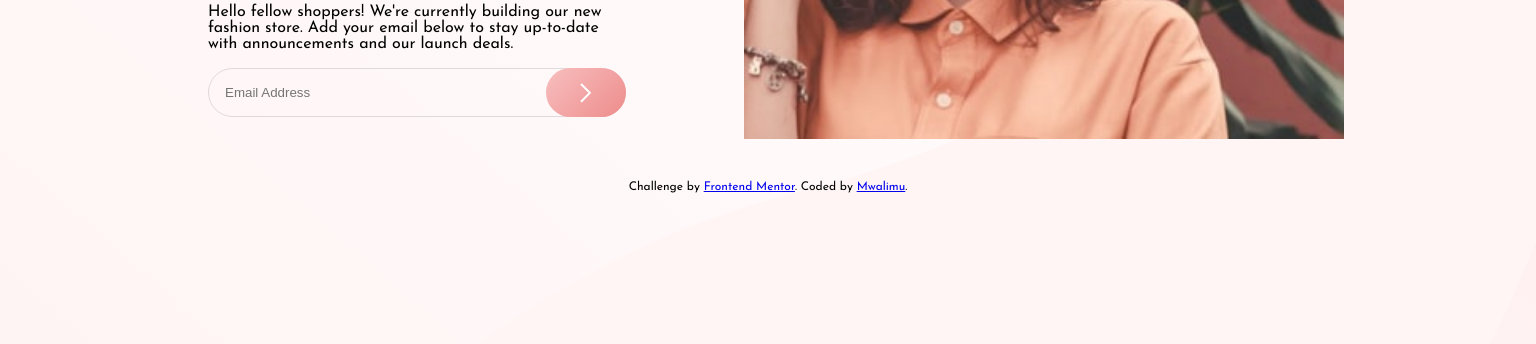
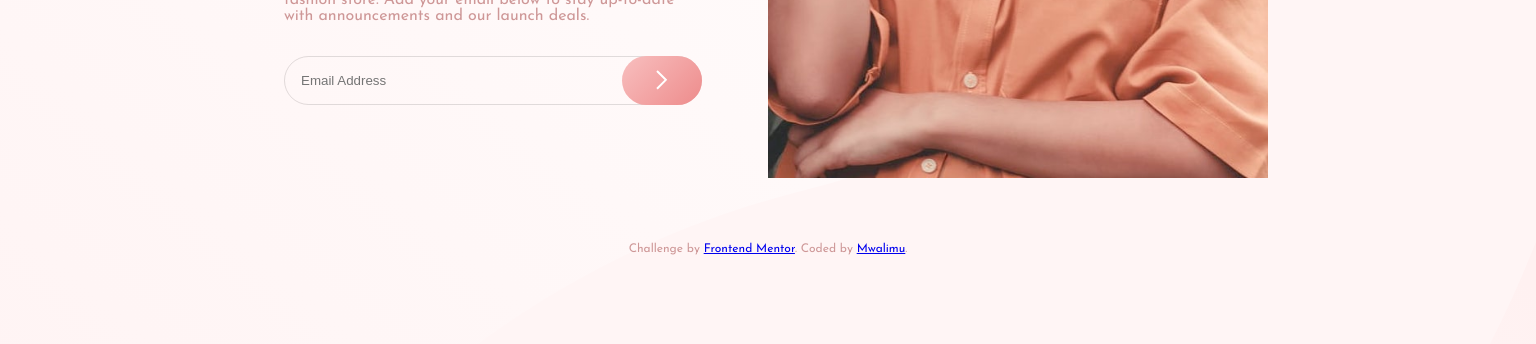
Before and after one commit to mwalimu-creations/fm-base-apparel, a plain HTML site: page index.html in a window 1536 px wide. Shown: the part 456-800 px from the top of the page. Drawn offline with Linux system fonts and the light colour scheme.

Commit message:
fixed the picture error

```diff
--- a/index.css
+++ b/index.css
@@ -60,7 +60,7 @@ section {
 header {
     padding: 1.5rem;
     grid-area: header;
-    align-self: flex-start;
+    /* align-self: flex-start; */
 }
 
 header>img {
@@ -99,7 +99,7 @@ span {
 
 p {
     margin-top: 1rem;
-
+    color: var(--DESATURATED-RED)
 }
 
 .input-section {
@@ -153,7 +153,7 @@ footer {
 @media (min-width: 1440px) {
 
     body {
-        margin: 0 12rem;
+        margin:  0 12rem;
         background-image: url('./images/bg-pattern-desktop.svg');
         background-size: cover;
     }
@@ -165,17 +165,22 @@ footer {
         grid-template-areas:
             "header image"
             "text-section image"
+            "text-section image"
             "footer footer"
         ;
-        height: 400px;
+        height: 750px;
     }
 
     section {
         width: 450px;
     }
 
+    section > p, .input-section {
+        margin-top: 2rem;
+    }
+
     picture {
-        width: 600px;
+       width: 500px;
     }
 
     footer {
--- a/index.html
+++ b/index.html
@@ -17,10 +17,10 @@
     </header>
 
     <picture>
-      <source media="(min-width:0px)" srcset="./images/hero-mobile.jpg">
       <source media="(min-width:1440px)" srcset="./images/hero-desktop.jpg">
-      <img src="./images/hero-desktop.jpg" alt="hero">
+      <img src="./images/hero-mobile.jpg" alt="hero">
     </picture>
+
     <section>
       <h1>We're <br><span>coming <br> soon</span></h1>
       <p>Hello fellow shoppers! We're currently building our new fashion store.
```
Also changed, not shown: 1 other file. Lines whose indentation alone changed are shown as unchanged.
